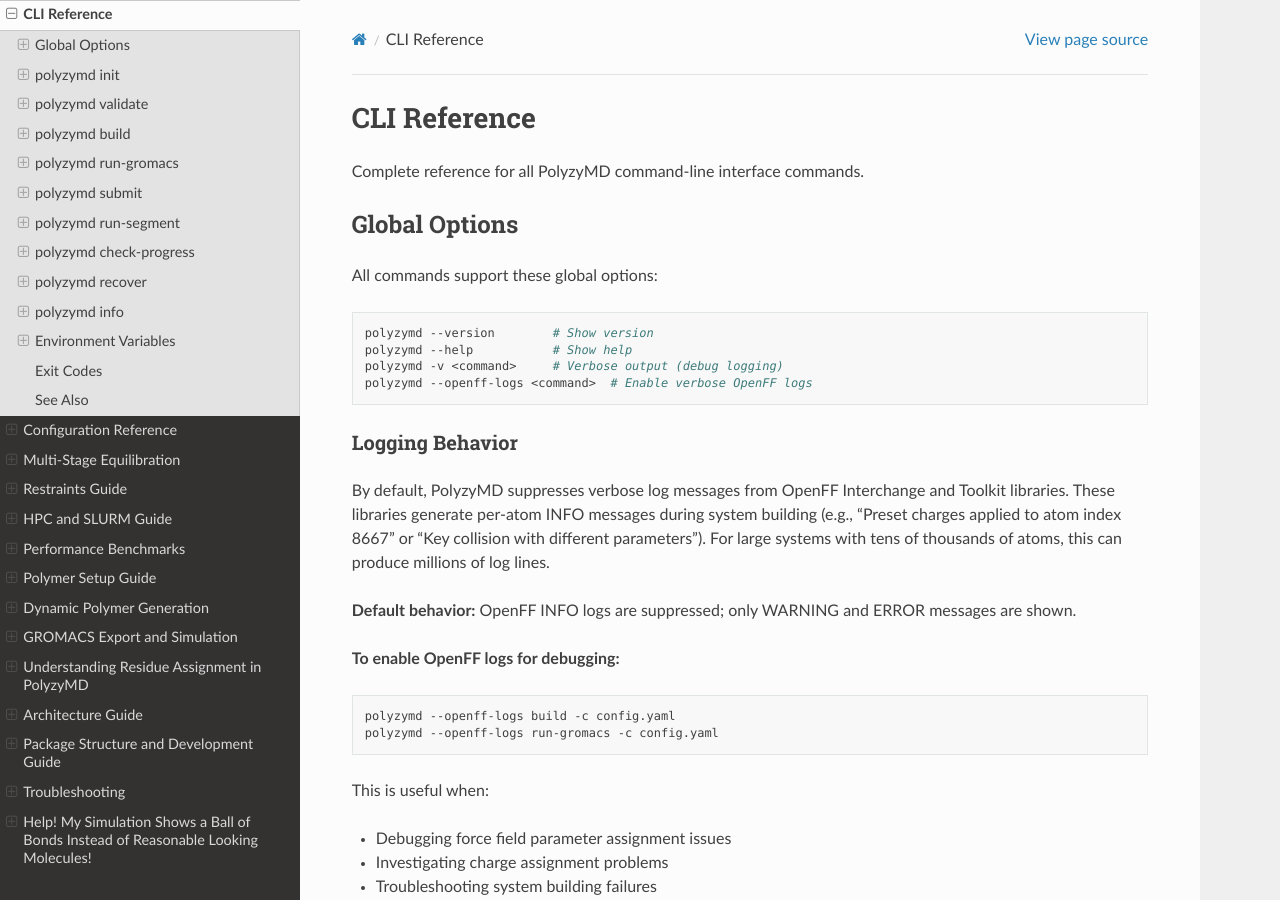
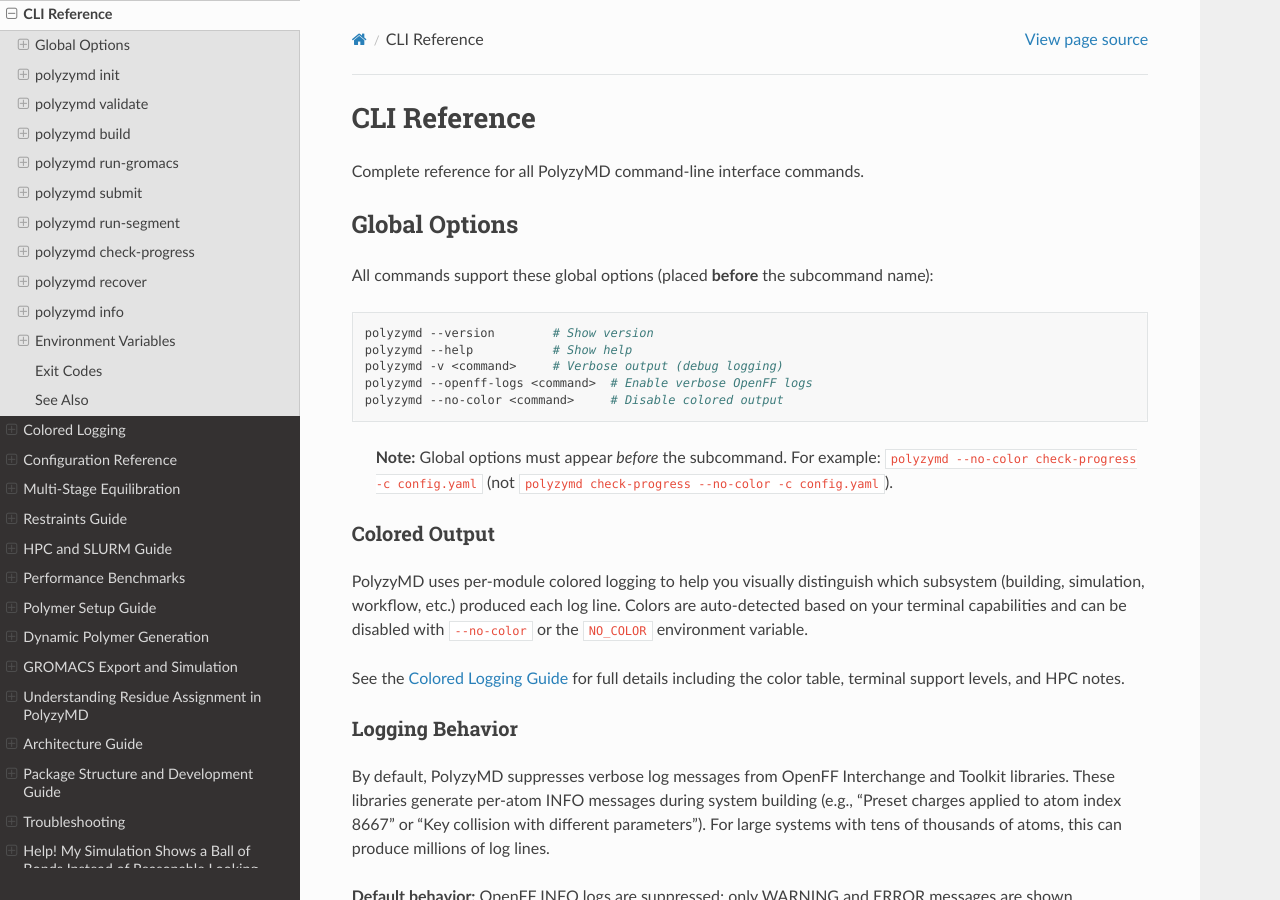
Before and after one commit to joelaforet/polyzymd, a Sphinx documentation site: the page built from docs/source/tutorials/cli_reference.md, in a window 1280 px wide and 900 px high. Built offline with Sphinx 7.4.7 and the Read the Docs theme 3.1.0, drawn with Linux system fonts in a browser that asks for light colours.

Commit message:
docs: add colored logging guide and document --no-color flag
Add tutorials/colored_logging.md explaining the per-module color scheme,
terminal support levels (truecolor/256/16/none), three ways to disable
colors (--no-color flag, NO_COLOR env var, automatic TTY detection), and
developer notes on the cli/colors.py API.

Update CLI reference global options to include --no-color with a note
that global options must appear before the subcommand name. Add a
'Colored Output' subsection linking to the new guide.

````diff
--- a/docs/source/index.rst
+++ b/docs/source/index.rst
@@ -67,6 +67,7 @@
    tutorials/installation
    tutorials/quickstart
    tutorials/cli_reference
+   tutorials/colored_logging
    tutorials/configuration
    tutorials/equilibration
    tutorials/restraints
--- a/docs/source/tutorials/cli_reference.md
+++ b/docs/source/tutorials/cli_reference.md
@@ -4,14 +4,29 @@
 
 ## Global Options
 
-All commands support these global options:
+All commands support these global options (placed **before** the subcommand name):
 
 ```bash
 polyzymd --version        # Show version
 polyzymd --help           # Show help
 polyzymd -v <command>     # Verbose output (debug logging)
 polyzymd --openff-logs <command>  # Enable verbose OpenFF logs
+polyzymd --no-color <command>     # Disable colored output
 ```
+
+> **Note:** Global options must appear *before* the subcommand.
+> For example: `polyzymd --no-color check-progress -c config.yaml`
+> (not `polyzymd check-progress --no-color -c config.yaml`).
+
+### Colored Output
+
+PolyzyMD uses per-module colored logging to help you visually distinguish
+which subsystem (building, simulation, workflow, etc.) produced each log
+line. Colors are auto-detected based on your terminal capabilities and can
+be disabled with `--no-color` or the `NO_COLOR` environment variable.
+
+See the [Colored Logging Guide](colored_logging.md) for full details
+including the color table, terminal support levels, and HPC notes.
 
 ### Logging Behavior
 
````
Also changed, not shown: docs/source/tutorials/colored_logging.md (added, +112 -0 lines).
